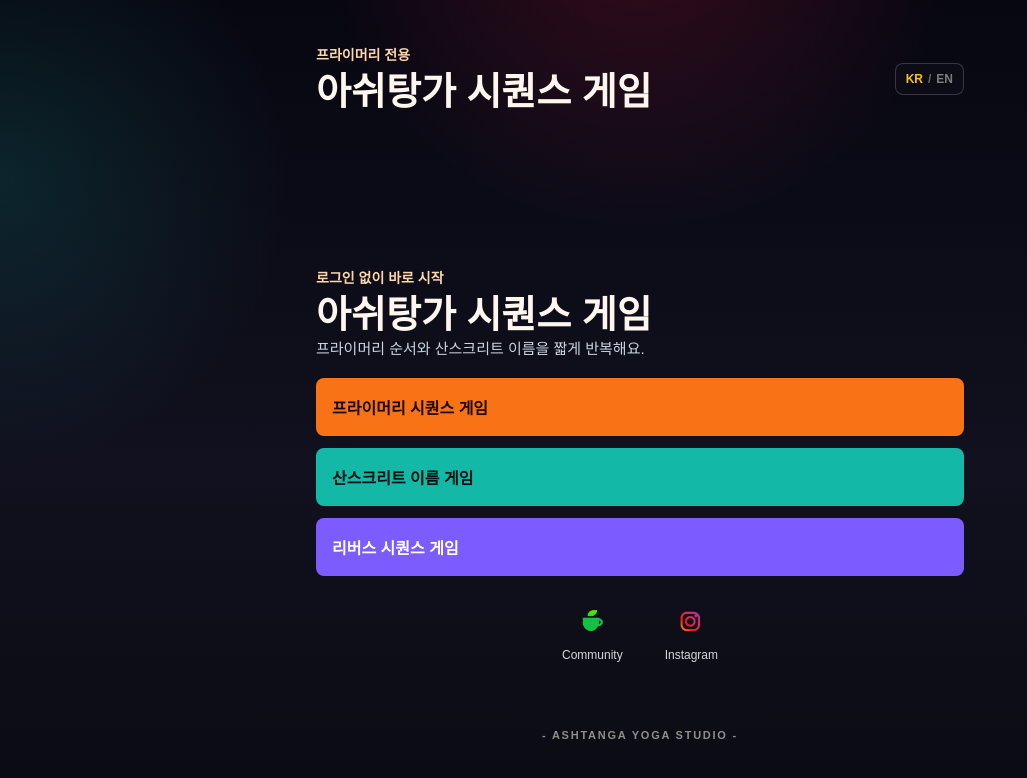
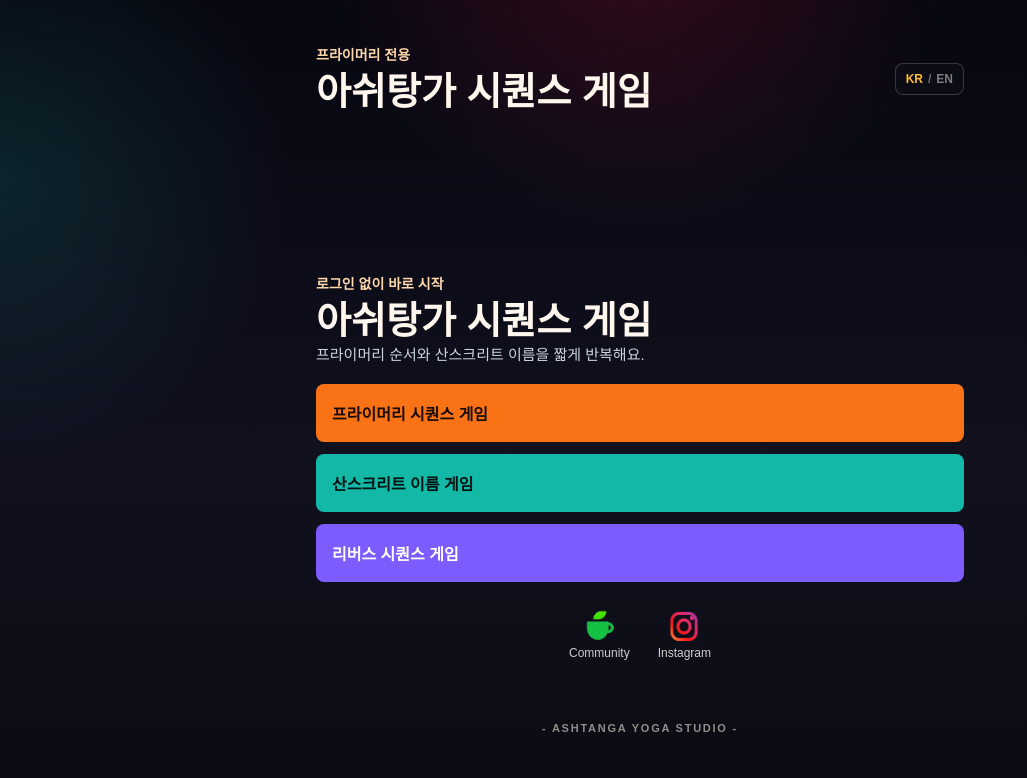
Before and after one commit to Andrea3004/ashtanga-sequence-game, a Next.js app: page / in a window 1280 px wide. Shown: the top 778 px of the page, without its empty margins (0-1027 px from the left). Built offline with nearby package versions, Linux system fonts and the light colour scheme.

Commit message:
Update footer social links styling

```diff
--- a/src/app/globals.css
+++ b/src/app/globals.css
@@ -504,36 +504,34 @@ button:focus-visible {
 .social-row {
   display: flex;
   justify-content: center;
-  align-items: flex-start;
-  gap: 42px;
+  gap: 28px;          /* 아이콘 그룹 간격 */
   margin-top: 8px;
-  margin-bottom: 12px;
+  margin-bottom: 8px;
 }
 
 .social-row a {
   display: flex;
   flex-direction: column;
   align-items: center;
-  justify-content: flex-start;
   text-decoration: none;
-  color: #d8d8d8;
+  color: #cfcfcf;
   font-size: 12px;
   font-weight: 500;
-  line-height: 1.2;
+  line-height: 1.1;
+  gap: 3px;           /* 아이콘과 텍스트 간격 */
 }
 
 .social-row img {
-  width: 40px;
-  height: 40px;
-  object-fit: contain;
-  margin-bottom: 6px;
-  transition: transform .2s ease, opacity .2s ease;
+  width: 36px;
+  height: 36px;
+  display: block;
+  transition: transform .2s;
 }
 
 .social-row a:hover img {
-  transform: scale(1.12);
+  transform: scale(1.1);
 }
 
 .social-row a:hover {
-  color: #ffffff;
+  color: white;
 }
--- a/src/components/SequenceGame.tsx
+++ b/src/components/SequenceGame.tsx
@@ -489,7 +489,7 @@ export default function SequenceGame() {
   </a>
 
   <a href="https://www.instagram.com/ashtangayoga_korea" target="_blank" rel="noopener noreferrer" aria-label="Instagram">
-    <img src="/icons/instagram.png" alt="Instagram" />
+    <img src="/icons/Instagram.png" alt="Instagram" />
      <span>Instagram</span>
   </a>
 </div>
```
Also changed, not shown: public/icons/Instagram.png, public/icons/naver-cafe.png, src/components/FooterLinks.tsx (deleted).
